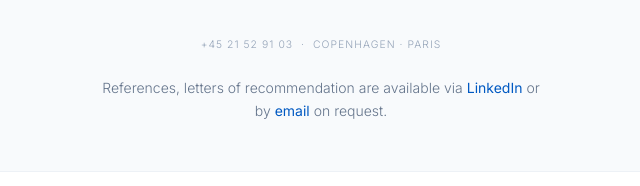
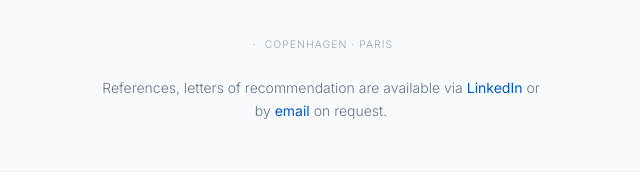
Before and after one commit to 11csen/portfolio, a plain HTML site: page docs/index.html in a window 1280 px wide. Shown: the part 4578-4764 px from the top of the page, 447-1087 px from the left. Drawn offline with nearby package versions, Linux system fonts and the light colour scheme.

Commit message:
Update index.html

```diff
--- a/docs/index.html
+++ b/docs/index.html
@@ -345,7 +345,7 @@
                 </div>
 
                 <p class="text-[0.65rem] uppercase tracking-widest text-slate-400 mb-6">
-                    <a href="tel:+4521529103" class="hover:text-slate-700 transition-colors text-slate-400">+45 21 52 91 03</a>
+                    <a href="" class="hover:text-slate-700 transition-colors text-slate-400"></a>
                     &nbsp;·&nbsp; Copenhagen · Paris
                 </p>
 
```
